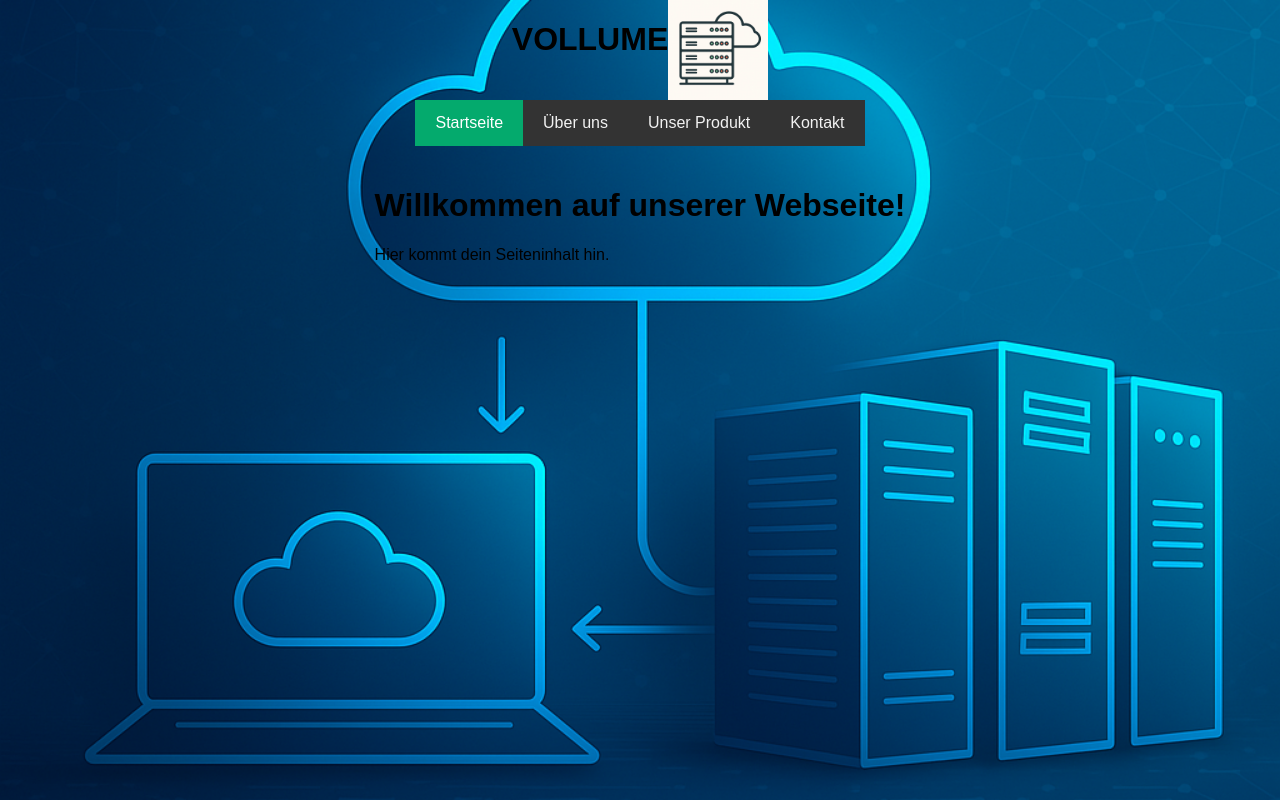
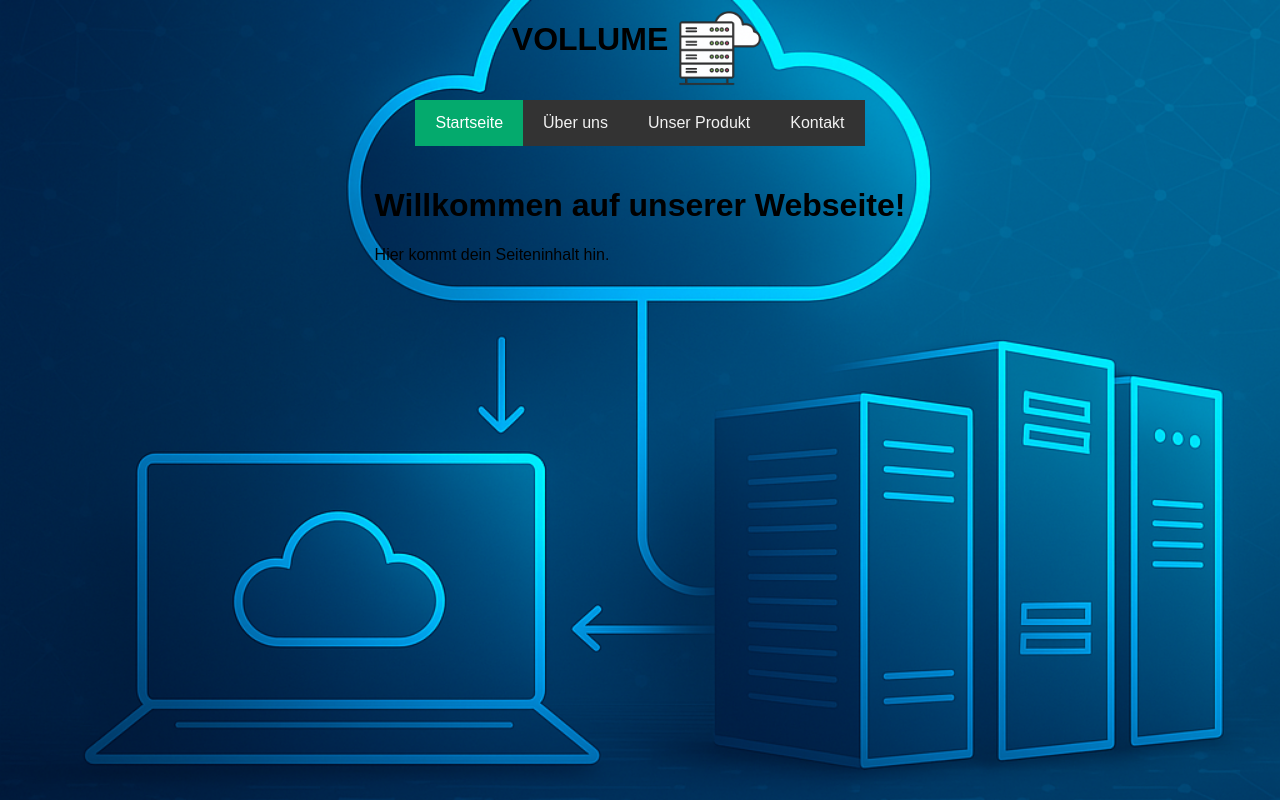
Before and after one commit to 2wenty1ne/SEP-Team-Website, a website: page content/index.html in a window 1280 px wide. Drawn offline with Linux system fonts and the light colour scheme.

Commit message:
Logo Update

```diff
--- a/content/index.html
+++ b/content/index.html
@@ -7,7 +7,7 @@
     <body>
         <div class="title">
             <h1>VOLLUME</h1>
-            <img src="/Logo.jpg" alt="Vollume Logo" width="100px" height="100px">
+            <img src="/LogoTransparent.png" alt="Vollume Logo" width="100px" height="100px">
         </div>
 
         <div >
```
